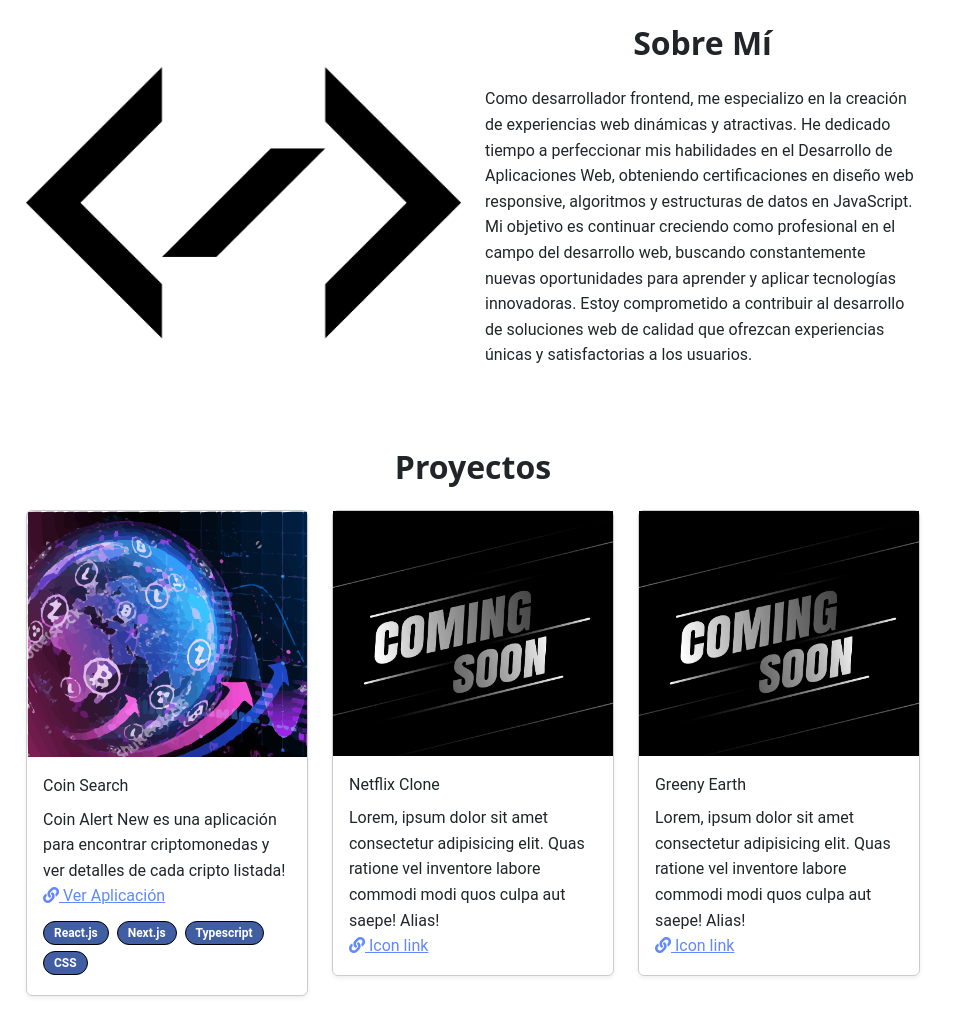
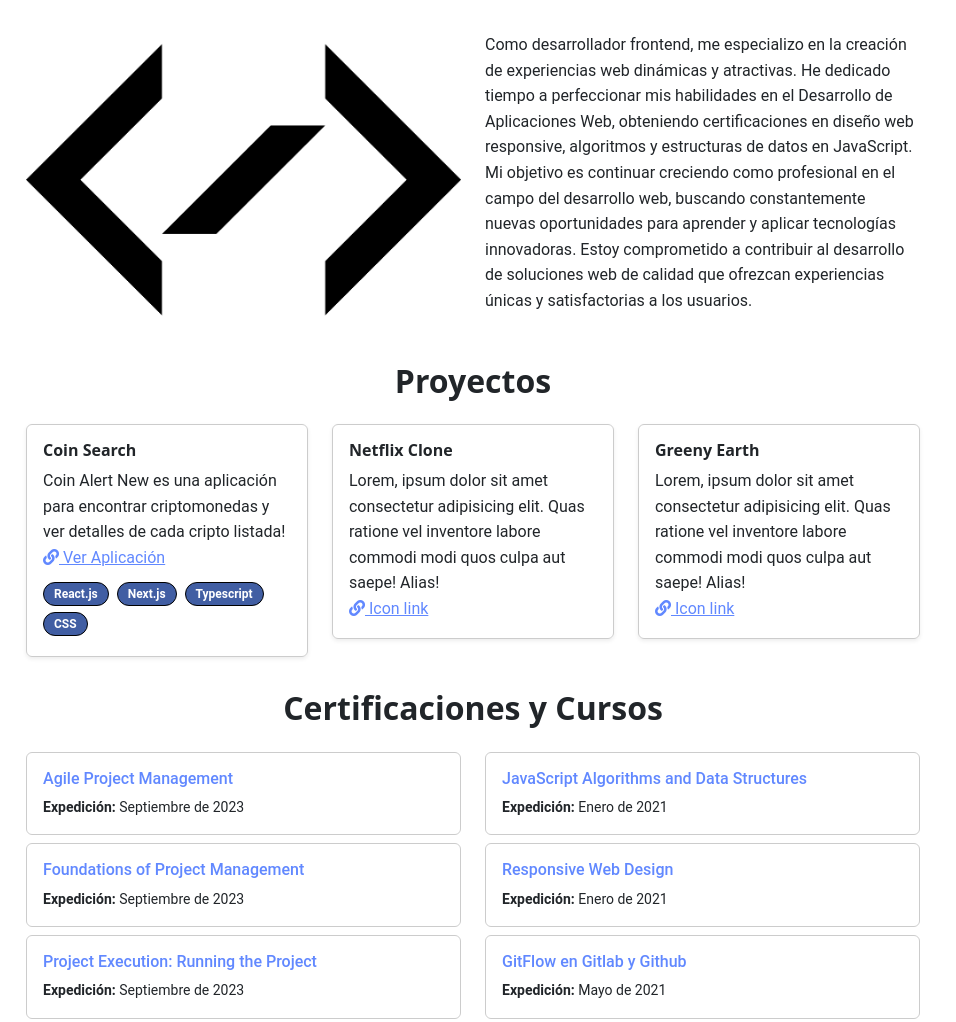
Before and after one commit to nahuelalm/NahuelLopez, a plain HTML site: page index.html in a window 1280 px wide. Shown: the top 1022 px of the page, 324-1280 px from the left. Drawn offline with nearby package versions, Linux system fonts and the light colour scheme.

Commit message:
mejoras + se saca img de proyectos

```diff
--- a/index.html
+++ b/index.html
@@ -39,15 +39,14 @@
   </aside>
   <main>
     <!-- IMAGEN + ACERCA DE MI -->
-    <div class="home-hero mb-4 pb-2">
-      <div class="row align-items-center mb-5" id="sobremi">
+    <div class="home-hero mb-4 mt-2">
+      <div class="row align-items-center mb-5">
         <div class="col-md-6">
           <div class="img-fluid banner_img">
             <img class="w-100 h-100" src="images/logo-flotador.png" alt="Descripción de la imagen">
           </div>
         </div>
         <div class="col-md-6">
-          <h2 class="text-center mb-4">Sobre Mí</h2>
           <div class="card-text">
             Como desarrollador frontend, me especializo en la creación de experiencias web dinámicas y atractivas. He
             dedicado tiempo a perfeccionar mis habilidades en el Desarrollo de Aplicaciones Web, obteniendo
@@ -67,11 +66,10 @@
         <h2 class="text-center mb-4">Proyectos</h2>
       </div>
       <!-- Aquí van los proyectos -->
-      <div class="col-md-4 mb-2">
+      <div class="col-sm-4 mb-2">
         <div class="shadow-sm card">
-          <img src="images/background-crypto.svg" alt="rastreador-de-gastos" loading="lazy" class="img-fluid" />
           <div class="card-body">
-            <div class="card-title font-weight-bold">Coin Search</div>
+            <h2 class="card-title font-weight-bold">Coin Search</h2>
             <div class="card-text">
               Coin Alert New es una aplicación para encontrar criptomonedas y ver detalles de cada cripto listada!
             </div>
@@ -90,11 +88,10 @@
           </div>
         </div>
       </div>
-      <div class="col-md-4 mb-2">
+      <div class="col-sm-4 mb-2">
         <div class="shadow-sm card">
-          <img src="images/coming.soon.png" alt="netflic-clone" loading="lazy" class="img-fluid" />
           <div class="card-body">
-            <div class="card-title font-weight-bold">Netflix Clone</div>
+            <h2 class="card-title font-weight-bold">Netflix Clone</h2>
             <div class="card-text">
               Lorem, ipsum dolor sit amet consectetur adipisicing elit. Quas
               ratione vel inventore labore commodi modi quos culpa aut saepe!
@@ -107,11 +104,10 @@
           </div>
         </div>
       </div>
-      <div class="col-md-4 mb-2">
+      <div class="col-sm-4 mb-2">
         <div class="shadow-sm card">
-          <img src="images/coming.soon.png" alt="greeny-earth" loading="lazy" class="img-fluid" />
           <div class="card-body">
-            <div class="card-title font-weight-bold">Greeny Earth</div>
+            <h2 class="card-title font-weight-bold">Greeny Earth</h2>
             <div class="card-text">
               Lorem, ipsum dolor sit amet consectetur adipisicing elit. Quas
               ratione vel inventore labore commodi modi quos culpa aut saepe!
```
